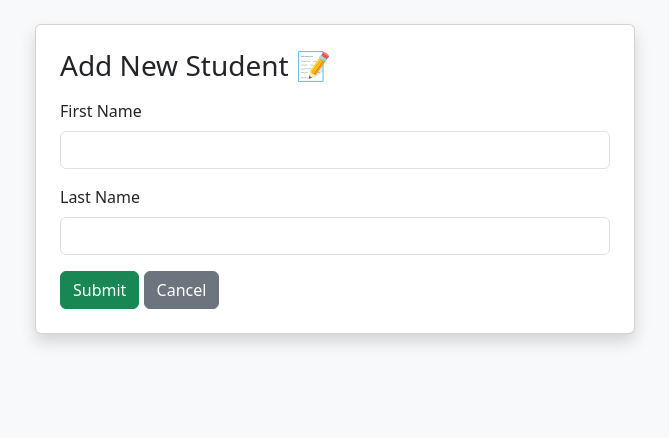
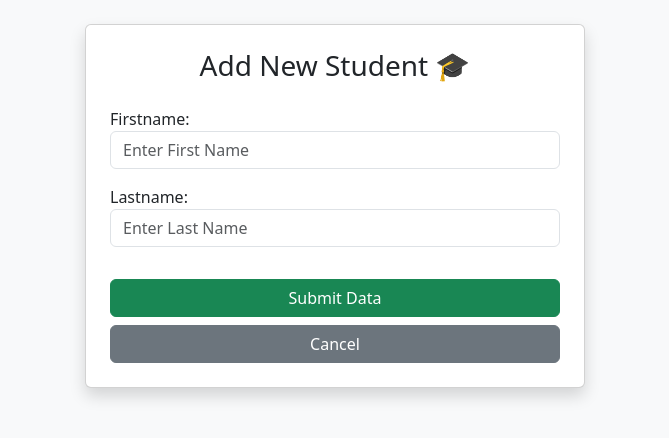
Before and after one commit to Prahalad37/student-system, a Django app: page /members/add/ in a window 1280 px wide. Shown: the part 56-494 px from the top of the page, without its empty margins (305-974 px from the left). Run offline with Django 4.2, Linux system fonts and the light colour scheme; a user stored in the database is signed in.

Commit message:
Updated to V2: Forms, Security and Popup

```diff
--- /dev/null
+++ b/members/forms.py
@@ -0,0 +1,13 @@
+from django import forms
+from .models import Member
+
+class MemberForm(forms.ModelForm):
+    class Meta:
+        model = Member
+        fields = ['firstname', 'lastname']
+
+        # Bootstrap styling
+        widgets = {
+            'firstname': forms.TextInput(attrs={'class': 'form-control', 'placeholder': 'Enter First Name'}),
+            'lastname': forms.TextInput(attrs={'class': 'form-control', 'placeholder': 'Enter Last Name'}),
+        }
--- a/members/templates/add.html
+++ b/members/templates/add.html
@@ -1,26 +1,18 @@
 {% extends "master.html" %}
 
-{% block title %}Add New Student{% endblock %}
+{% block title %}Add Student{% endblock %}
 
 {% block content %}
-<div class="card shadow p-4" style="max-width: 600px; margin: auto;">
-  <h3 class="mb-3">Add New Student 📝</h3>
+<div class="card shadow p-4" style="max-width: 500px; margin: 20px auto;">
+    <h3 class="text-center mb-4">Add New Student 🎓</h3>
 
-  <form action="" method="post">
-    {% csrf_token %}
+    <form action="" method="POST">
+        {% csrf_token %}
 
-    <div class="mb-3">
-      <label class="form-label">First Name</label>
-      <input name="firstname" class="form-control" required>
-    </div>
+        {{ form.as_p }}
 
-    <div class="mb-3">
-      <label class="form-label">Last Name</label>
-      <input name="lastname" class="form-control" required>
-    </div>
-
-    <button type="submit" class="btn btn-success">Submit</button>
-    <a href="/members/" class="btn btn-secondary">Cancel</a>
-  </form>
+        <button type="submit" class="btn btn-success w-100 mt-3">Submit Data</button>
+        <a href="{% url 'index' %}" class="btn btn-secondary w-100 mt-2">Cancel</a>
+    </form>
 </div>
 {% endblock %}
--- a/members/templates/index.html
+++ b/members/templates/index.html
@@ -10,7 +10,7 @@
         <div class="d-flex justify-content-between align-items-center mb-3">
             <h3>Students List 📋</h3>
             {% if user.is_authenticated %}
-            <a href="add/" class="btn btn-primary">+ Add New Student</a>
+            <a href="{% url 'add' %}" class="btn btn-primary">+ Add New Student</a>
             {% endif %}
         </div>
 
@@ -41,8 +41,8 @@
 
                     <td>
                         {% if user.is_authenticated %}
-                            <a href="update/{{ x.id }}" class="btn btn-warning btn-sm">Edit ✏️</a>
-                            <a href="delete/{{ x.id }}" class="btn btn-danger btn-sm" ... >Delete 🗑️</a>
+                           <a href="{% url 'update' x.id %}" class="btn btn-warning btn-sm">Edit ✏️</a>
+                           <a href="{% url 'delete' x.id %}" class="btn btn-danger btn-sm" onclick="return confirm('Kya aap sach mein delete karna chahte hain? ⚠️');">Delete 🗑️</a>
                         {% else %}
                             <span class="text-muted">Login to Edit</span>
                         {% endif %}
--- a/members/templates/master.html
+++ b/members/templates/master.html
@@ -8,14 +8,14 @@
 
     <nav class="navbar navbar-dark bg-primary mb-4">
         <div class="container">
-            <a class="navbar-brand" href="/members/">🏫 Student System</a>
+            <a class="navbar-brand" href="{% url 'index' %}">🏫 Student System</a>
 
             <div class="float-end">
                 {% if user.is_authenticated %}
                     <span class="text-white me-2">Hi, {{ user.username }}!</span>
-                    <a href="/members/logout/" class="btn btn-sm btn-light">Logout</a>
+                    <a href="{% url 'logout' %}" class="btn btn-sm btn-light">Logout</a>
                 {% else %}
-                    <a href="/members/login/" class="btn btn-sm btn-outline-light">Login</a>
+                    <a hhref="{% url 'login' %}" class="btn btn-sm btn-outline-light">Login</a>
                 {% endif %}
             </div>
         </div>
--- a/members/views.py
+++ b/members/views.py
@@ -1,4 +1,5 @@
 from django.shortcuts import render, redirect
+from .forms import MemberForm
 from django.http import HttpResponse, HttpResponseRedirect
 from django.urls import reverse
 from .models import Member
@@ -7,6 +8,7 @@ from django.db.models import Q
 from django.contrib import messages
 # Authentication imports
 from django.contrib.auth import authenticate, login, logout
+from django.contrib.auth.decorators import login_required
 
 # 1. Home Page (List + Search)
 def index(request):
@@ -24,18 +26,25 @@ def index(request):
     return render(request, 'index.html', context)
 
 # 2. Add Student
+@login_required
 def add(request):
+    # Agar user Form bhar ke 'Submit' dabata hai (POST request)
     if request.method == 'POST':
-        x = request.POST['first']
-        y = request.POST['last']
-        member = Member(firstname=x, lastname=y)
-        member.save()
-        messages.success(request, "Student successfully add ho gaya! 🎉")
-        return HttpResponseRedirect(reverse('index'))
+        form = MemberForm(request.POST) # Form mein data bhara
+        if form.is_valid():             # Check kiya ki data sahi hai ya nahi
+            form.save()                 # Database mein save kiya
+            messages.success(request, "Student successfully add ho gaya! 🎉")
+            return HttpResponseRedirect(reverse('index'))
+
+    # Agar user pehli baar page khol raha hai (GET request)
     else:
-        return render(request, 'add.html')
+        form = MemberForm() # Khali form dikhao
+
+    # HTML ko form bhejo
+    return render(request, 'add.html', {'form': form})
 
 # 3. Delete Student
+@login_required
 def delete(request, id):
     member = Member.objects.get(id=id)
     member.delete()
@@ -43,6 +52,7 @@ def delete(request, id):
     return HttpResponseRedirect(reverse('index'))
 
 # 4. Update/Edit Student
+@login_required
 def update(request, id):
     mymember = Member.objects.get(id=id) # Database se student nikala
     template = loader.get_template('update.html')
--- a/mysite/settings.py
+++ b/mysite/settings.py
@@ -123,3 +123,5 @@ STATIC_URL = 'static/'
 # https://docs.djangoproject.com/en/4.2/ref/settings/#default-auto-field
 
 DEFAULT_AUTO_FIELD = 'django.db.models.BigAutoField'
+# Agar user login nahi hai, toh usse is page par bhej do
+LOGIN_URL = 'login'
```
Also changed, not shown: db.sqlite3.
